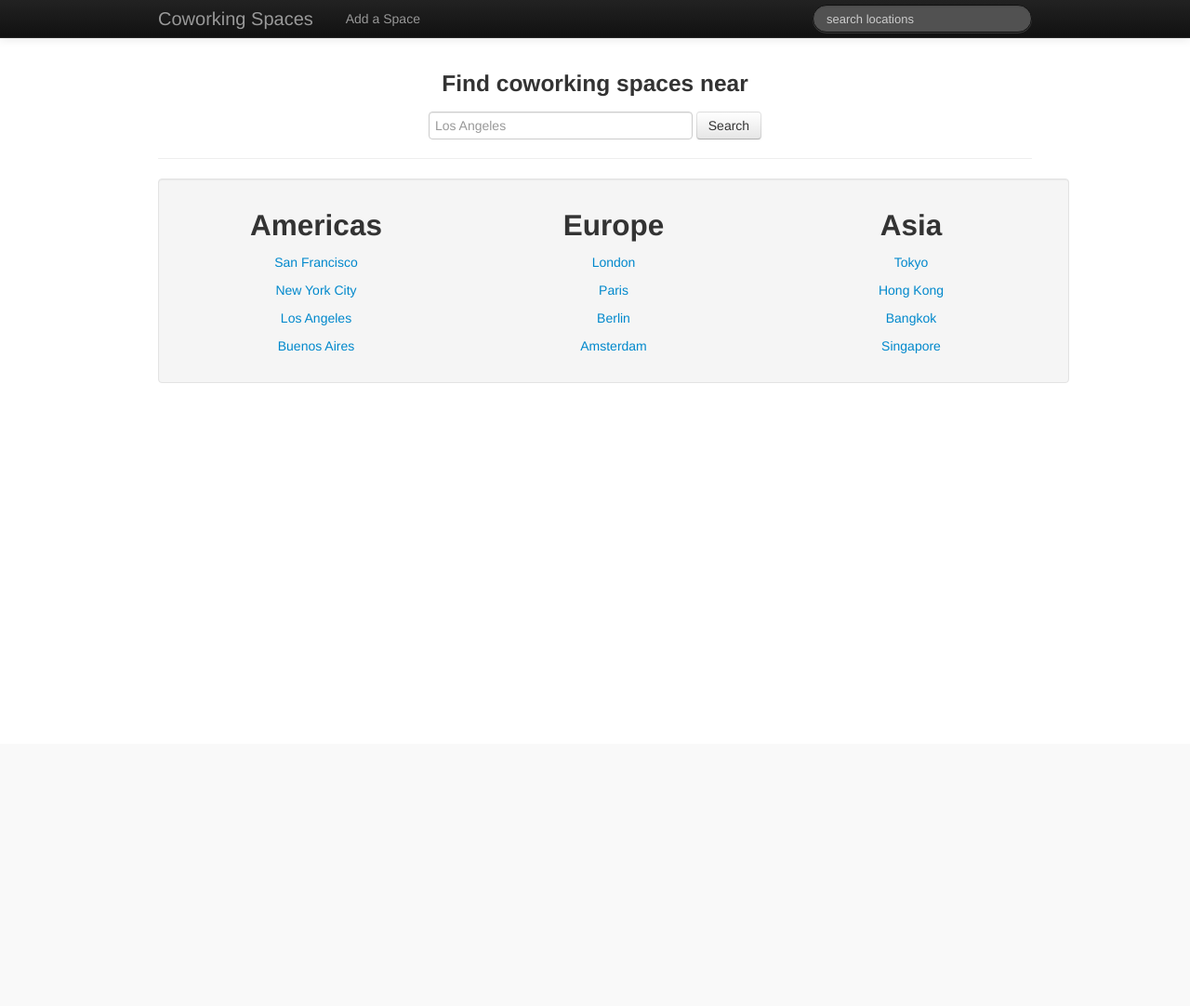
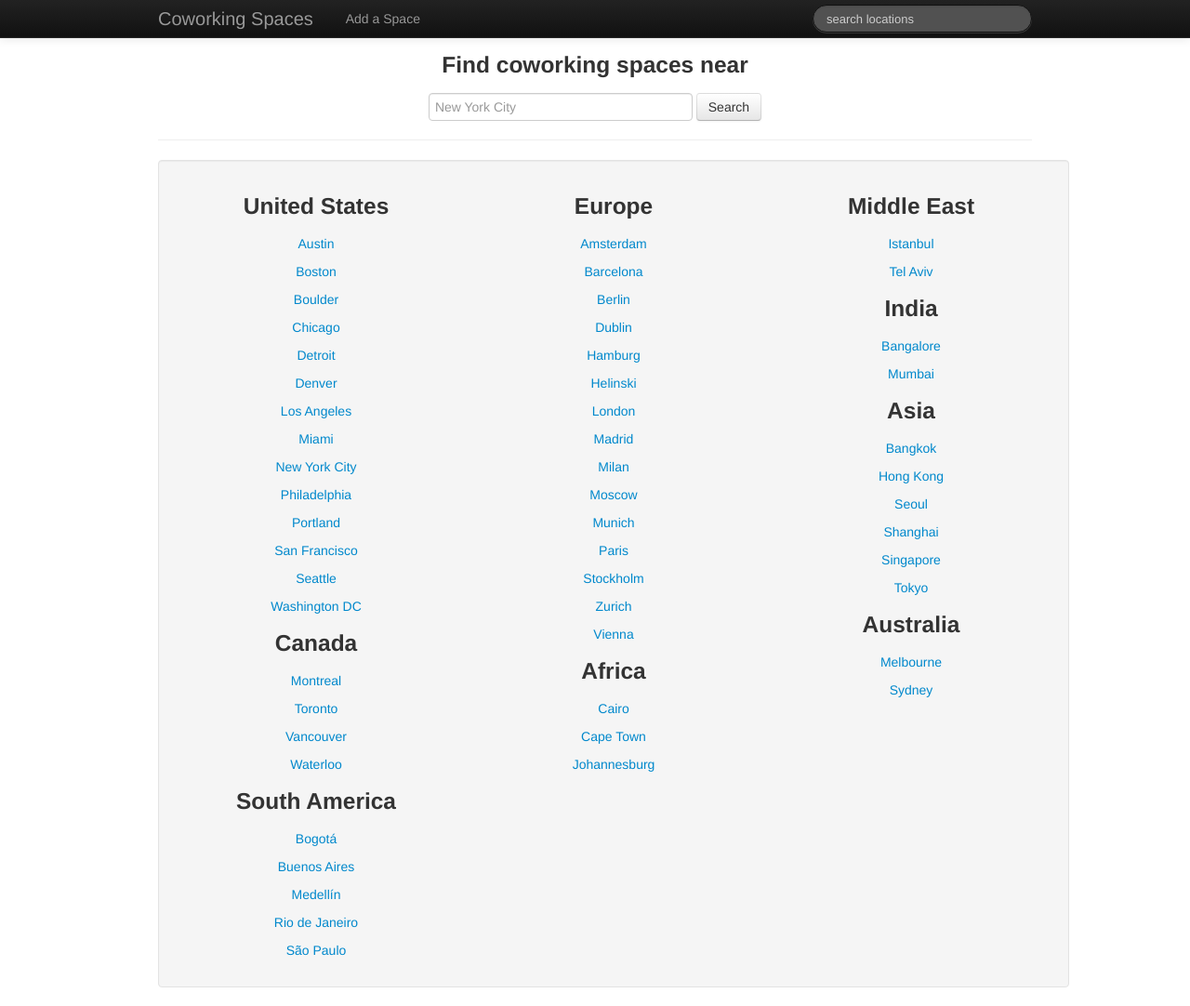
Before and after one commit to billpaetzke/cowork, a Django app: template spaces/templates/home.html in a window 1280 px wide. Shown: the whole page at 93% size. Before the commit the page ends 412 px from the top, so only its background shows below. Run offline with Django 3.2, Linux system fonts and the light colour scheme; the template is opened without the code that fills it, so the values that code supplies are empty.

Commit message:
Support mobile style; add cities to home page

```diff
--- a/spaces/templates/base.html
+++ b/spaces/templates/base.html
@@ -8,7 +8,15 @@
 
         <link href="{{ STATIC_URL }}css/bootstrap.min.css" rel="stylesheet" media="screen">
         <style>
-            body { padding-top: 60px; /* 60px to make the container go all the way to the bottom of the topbar */ }
+            body { padding-top: 40px; /* 60px to make the container go all the way to the bottom of the topbar */ }
+            .mobile-footer { display: none; }
+
+            @media (max-width: 767px) {
+                #add-space-btn { display: none; }
+                #search-box { float: left; }
+                .mobile-footer { display: block; }
+                .container { width: 100%; }
+            }
         </style>
     </head>
   <body>
@@ -23,11 +31,11 @@
                 </button>
                 <a class="brand active" href="{% url "spaces-home" %}">Coworking Spaces</a>
                 <div class="nav-collapse collapse">
-                    <ul class="nav">
+                    <ul id="add-space-btn" class="nav">
                         <li><a href="{% url "spaces-new" %}">Add a Space</a></li>
                                            </ul>
-                    <form action="{% url "spaces-search" %}" method="GET" autocomplete="off" class="navbar-search pull-right">
-    <input name="q" autocomplete="off" tabindex="1" type="text" value="" placeholder="search locations" class="search-query" />
+                    <form id="search-box" action="{% url "spaces-search" %}" method="GET" autocomplete="off" class="navbar-search pull-right">
+                        <input name="q" autocomplete="off" tabindex="1" type="text" value="{% block search_val %}{% endblock %}" placeholder="search locations" class="search-query" />
 </form>
                 </div><!--/.nav-collapse -->
             </div>
@@ -38,6 +46,10 @@
 
         {% block content %}{% endblock %}
 
+        <hr class="mobile-footer" />
+
+        <a class="mobile-footer" href="{% url "spaces-new" %}">Add a Space</a>
+
     </div> <!-- /container -->
 
     <script src="http://code.jquery.com/jquery.js"></script>
--- a/spaces/templates/home.html
+++ b/spaces/templates/home.html
@@ -6,34 +6,87 @@
 
 <div class="text-center">
 <h3>Find coworking spaces near</h3>
-<form action="{% url "spaces-search" %}" method="GET" autocomplete="off" class="form-search">
-    <input name="q" autocomplete="off" tabindex="1" type="text" value="" placeholder="Los Angeles" class="input-xlarge" />
+<form id="home-search-box" action="{% url "spaces-search" %}" method="GET" autocomplete="off" class="form-search">
+    <input name="q" autocomplete="off" tabindex="1" type="text" value="" placeholder="New York City" class="input-xlarge" />
     <button type="submit" class="btn">Search</button>
 </form>
 
 <hr/>
 
-<div class="well row-fluid">
+<div id="cities" class="well row-fluid">
     <div class="span4">
-        <h2>Americas</h2>
+        <h3>United States</h3>
+        <p><a href="spaces?q=Austin">Austin</a></p>
+        <p><a href="spaces?q=Boston">Boston</a></p>
+        <p><a href="spaces?q=Boulder+CO">Boulder</a></p>
+        <p><a href="spaces?q=Chicago">Chicago</a></p>
+        <p><a href="spaces?q=Detroit">Detroit</a></p>
+        <p><a href="spaces?q=Denver">Denver</a></p>
+        <p><a href="spaces?q=Los+Angeles">Los Angeles</a></p>
+        <p><a href="spaces?q=Miami">Miami</a></p>
+        <p><a href="spaces?q=New+York+City">New York City</a></p>
+        <p><a href="spaces?q=Philadelphia">Philadelphia</a></p>
+        <p><a href="spaces?q=Portland+OR">Portland</a></p>
         <p><a href="spaces?q=San+Francisco">San Francisco</a></p>
-        <p><a href="spaces?q=New+York+City">New York City</a></p>
-        <p><a href="spaces?q=Los+Angeles">Los Angeles</a></p>
+        <p><a href="spaces?q=Seattle">Seattle</a></p>
+        <p><a href="spaces?q=Washington+DC">Washington DC</a></p>
+
+        <h3>Canada</h3>
+        <p><a href="spaces?q=Montreal+CA">Montreal</a></p>
+        <p><a href="spaces?q=Toronto">Toronto</a></p>
+        <p><a href="spaces?q=Vancouver+CA">Vancouver</a></p>
+        <p><a href="spaces?q=Waterloo+CA">Waterloo</a></p>
+
+        <h3>South America</h3>
+        <p><a href="spaces?q=Bogota">Bogotá</a></p>
         <p><a href="spaces?q=Buenos+Aires">Buenos Aires</a></p>
+        <p><a href="spaces?q=Medellin">Medellín</a></p>
+        <p><a href="spaces?q=Rio+de+Janeiro">Rio de Janeiro</a></p>
+        <p><a href="spaces?q=Sao+Paulo">São Paulo</a></p>
     </div>
     <div class="span4">
-        <h2>Europe</h2>
+        <h3>Europe</h3>
+        <p><a href="spaces?q=Amsterdam">Amsterdam</a></p>
+        <p><a href="spaces?q=Barcelona">Barcelona</a></p>
+        <p><a href="spaces?q=Berlin">Berlin</a></p>
+        <p><a href="spaces?q=Dublin">Dublin</a></p>
+        <p><a href="spaces?q=Hamburg">Hamburg</a></p>
+        <p><a href="spaces?q=Helinski">Helinski</a></p>
         <p><a href="spaces?q=London">London</a></p>
+        <p><a href="spaces?q=Madrid">Madrid</a></p>
+        <p><a href="spaces?q=Milan">Milan</a></p>
+        <p><a href="spaces?q=Moscow">Moscow</a></p>
+        <p><a href="spaces?q=Munich">Munich</a></p>
         <p><a href="spaces?q=Paris">Paris</a></p>
-        <p><a href="spaces?q=Berlin">Berlin</a></p>
-        <p><a href="spaces?q=Amsterdam">Amsterdam</a></p>
-  </div>
+        <p><a href="spaces?q=Stockholm">Stockholm</a></p>
+        <p><a href="spaces?q=Zurich">Zurich</a></p>
+        <p><a href="spaces?q=Vienna">Vienna</a></p>
+
+        <h3>Africa</h3>
+        <p><a href="spaces?q=Cairo">Cairo</a></p>
+        <p><a href="spaces?q=Cape+Town">Cape Town</a></p>
+        <p><a href="spaces?q=Johannesburg">Johannesburg</a></p>
+    </div>
     <div class="span4">
-      <h2>Asia</h2>
+        <h3>Middle East</h3>
+        <p><a href="spaces?q=Istanbul">Istanbul</a></p>
+        <p><a href="spaces?q=Tel+Aviv">Tel Aviv</a></p>
+
+        <h3>India</h3>
+        <p><a href="spaces?q=Bangalore">Bangalore</a></p>
+        <p><a href="spaces?q=Mumbai">Mumbai</a></p>
+
+        <h3>Asia</h3>
+        <p><a href="spaces?q=Bangkok">Bangkok</a></p>
+        <p><a href="spaces?q=Hong+Kong">Hong Kong</a></p>
+        <p><a href="spaces?q=Seoul">Seoul</a></p>
+        <p><a href="spaces?q=Shanghai">Shanghai</a></p>
+        <p><a href="spaces?q=Singapore">Singapore</a></p>
         <p><a href="spaces?q=Tokyo">Tokyo</a></p>
-        <p><a href="spaces?q=Hong+Kong">Hong Kong</a></p>
-        <p><a href="spaces?q=Bangkok">Bangkok</a></p>
-        <p><a href="spaces?q=Singapore">Singapore</a></p>
+
+        <h3>Australia</h3>
+        <p><a href="spaces?q=Melbourne">Melbourne</a></p>
+        <p><a href="spaces?q=Sydney">Sydney</a></p>
     </div>
 </div>
 
```
Also changed, not shown: spaces/templates/space_list.html (+8 -6 lines).
